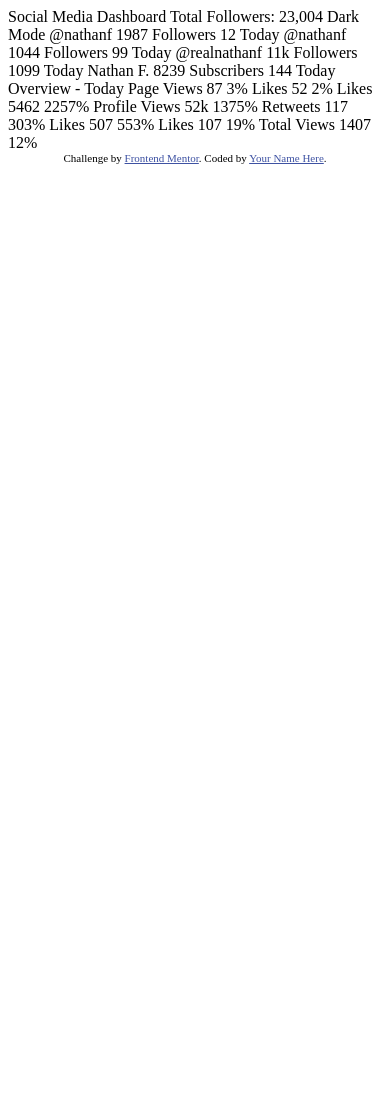
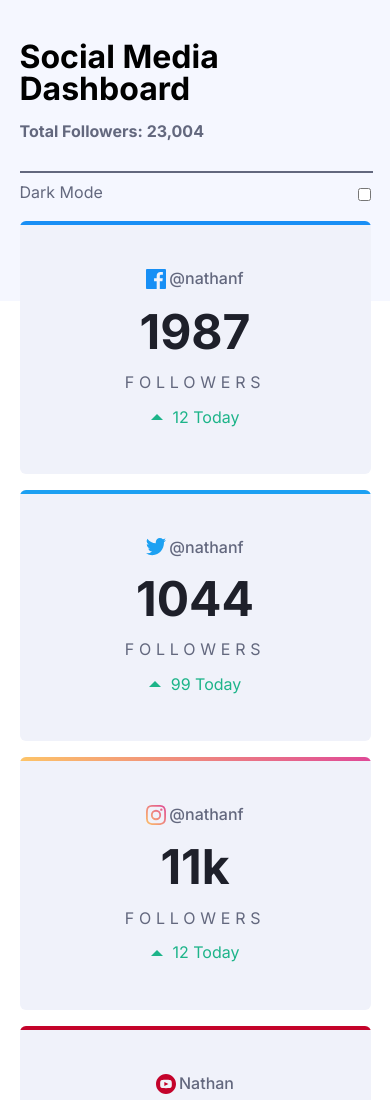
Before and after one commit to dacitto/social-media-dashboard-with-theme-switcher, a plain HTML site: page index.html in a window 390 px wide. Shown: the top 1100 px of the page. Before the commit the page ends 844 px from the top, so only its background shows below. Drawn offline with Linux system fonts and the light colour scheme.

Commit message:
grid and colors for light theme (mobile)

```diff
--- /dev/null
+++ b/css/style.scss
@@ -0,0 +1,301 @@
+
+/*## Layout
+
+The designs were created to the following widths:
+
+- Mobile: 375px
+- Desktop: 1440px
+
+## Colors
+
+
+- Lime Green: hsl(163, 72%, 41%)
+- Bright Red: hsl(356, 69%, 56%)
+
+- Facebook: hsl(208, 92%, 53%)
+- Twitter: hsl(203, 89%, 53%)
+- Instagram: linear gradient hsl(37, 97%, 70%) to hsl(329, 70%, 58%)
+- YouTube: hsl(348, 97%, 39%)
+
+#### Dark Theme
+
+- Toggle: linear gradient hsl(210, 78%, 56%) to hsl(146, 68%, 55%)
+
+#### Light Theme
+
+- Toggle: hsl(230, 22%, 74%)
+
+### Neutral
+
+#### Dark Theme
+
+- Very Dark Blue (BG): hsl(230, 17%, 14%)
+- Very Dark Blue (Top BG Pattern): hsl(232, 19%, 15%)
+- Dark Desaturated Blue (Card BG): hsl(228, 28%, 20%)
+- Desaturated Blue (Text): hsl(228, 34%, 66%)
+- White (Text): hsl(0, 0%, 100%)
+
+
+## Typography
+
+### Body Copy
+
+- Font size (Overview Card Headings): 14px
+
+### Font
+
+- Family: [Inter](https://fonts.google.com/specimen/Inter)
+- Weights: 400, 700
+#### Light Theme
+
+- White (BG): hsl(0, 0%, 100%)
+- Very Pale Blue (Top BG Pattern): hsl(225, 100%, 98%)
+- Light Grayish Blue (Card BG): hsl(227, 47%, 96%)
+- Dark Grayish Blue (Text): hsl(228, 12%, 44%)
+- Very Dark Blue (Text): hsl(230, 17%, 14%)
+*/
+//=========
+// Colors
+//=========
+// Primary
+$LimeGreen: hsl(163, 72%, 41%);
+$BrightRed: hsl(356, 69%, 56%);
+
+// light theme
+$White: hsl(0, 0%, 100%);
+$Very-Pale-Blue : hsl(225, 100%, 98%); //(Top BG Pattern)
+$Light-Grayish-Blue : hsl(227, 47%, 96%); //(Card BG)
+$Dark-Grayish-Blue : hsl(228, 12%, 44%); //(text)
+$Very-Dark-Blue : hsl(230, 17%, 14%);//(text)
+
+$container-max-with:1300px;
+
+$triangle-size:0.4em;
+
+
+//top box line colors
+$Facebook: hsl(208, 92%, 53%);
+$Twitter: hsl(203, 89%, 53%);
+$Instagram: linear-gradient(0.25turn, hsl(37, 97%, 70%) 0%, hsl(329, 70%, 58%) 100%);
+$YouTube: hsl(348, 97%, 39%);
+
+@import url('https://fonts.googleapis.com/css2?family=Inter:wght@300;400;500;600;700&display=swap');
+body{
+    font-family: 'Inter', sans-serif;
+
+}
+header{
+    background-color: $Very-Pale-Blue;
+    padding-bottom: 100px;
+    padding-top: 20px;
+    margin-bottom: 20px;
+    .text{
+        align-items: left;
+        justify-self: left;
+        align-content: left;
+        align-self: left;
+    }
+    h1{
+        line-height: 1;
+    }
+    h4 ,span{
+        color: $Dark-Grayish-Blue;
+
+    }
+    hr{
+        width: 100%;
+        border: 1px solid $Dark-Grayish-Blue;
+        height: 0;
+        margin: 15px 0;
+    }
+    .dark-mode-toggle{
+        display: flex;
+        width: 100%;
+        justify-content: space-between;
+        align-content: center;
+    }
+    .container{
+        display: flex;
+        flex-direction: column;
+        justify-content: space-between;
+        line-height: 0.5;
+
+    }
+}
+
+.container{
+    padding: 0 5px;
+    margin: 0 auto;
+    width: 90%;
+    //max-width: $container-max-with;
+
+}
+main{
+    position: relative;
+    width:100vw;
+    top: -100px;
+    .grid{
+        display: grid;
+        grid-template-columns: repeat(4,1fr);
+        grid-gap: 1em;
+
+        .box{
+            grid-column: 1/-1;
+            overflow: hidden;
+            border-radius: 6px;
+            color: $Very-Dark-Blue;
+            display: flex;
+            flex-direction: column;
+            align-items: center;
+            background-color: $Light-Grayish-Blue;
+            padding: 3rem 0;
+            position: relative;
+            border-image: linear-gradient hsl(37, 97%, 70%) to hsl(329, 70%, 58%);
+            &:hover{
+                cursor: pointer;
+                background-color: #e1e3f0 ;
+                transition: 0.1s all ease-in-out;
+            }
+            &::after{
+                top: 0px;
+                display: block;
+                content: "";
+                width: 100%;
+                height: 4px;
+                position: absolute;
+            }
+            &.facebook::after{background-color: $Facebook;}
+            &.twitter::after{background-color: $Twitter;}
+            &.instagram::after{background:$Instagram ;}
+            &.youtube::after{background-color: $YouTube;}
+            div{
+                display: flex;
+                gap: 3px;
+                color: $Dark-Grayish-Blue;
+                font-weight: 500;
+            }
+            h1{
+                font-size: 3rem;
+                margin: 0.3em;
+            }
+            .followers{
+                letter-spacing: 0.3em;
+                text-transform: uppercase;
+                margin-bottom: 1em;
+                color: $Dark-Grayish-Blue;
+            }
+            .today{
+                display: flex;
+                align-items: center;
+                gap: 10px;
+                &.up{
+                    color: $LimeGreen;
+                    &::before{
+                        display: inline-block;
+                        content: "";
+                        border-bottom: $triangle-size solid $LimeGreen;
+                        width: 0;
+                        height: 0;
+                        border-left: $triangle-size solid transparent;
+                        border-right: $triangle-size solid transparent;
+                        border-top: none;
+
+
+
+                    }
+                }
+                &.down{
+                    color: $BrightRed;
+                    &::before{
+                        display: inline-block;
+                        content: "";
+                        border-top: $triangle-size solid $BrightRed;
+                        width: 0;
+                        height: 0;
+                        border-left: $triangle-size solid transparent;
+                        border-right: $triangle-size solid transparent;
+                        border-bottom: none;
+
+
+
+                    }
+                }
+            }
+
+        }
+    }
+
+    .overview-h{
+        grid-column: 1/-1;
+    }
+    .overview-box{
+        grid-column: 1/-1;
+        background-color: $Light-Grayish-Blue;
+        padding:10px;
+        display: grid;
+        grid-template-columns: 1fr 1fr;
+        align-items: center;
+        color: $Very-Dark-Blue;
+        gap: 1em;
+        padding: 1.5em;
+        border-radius: 5px;
+        &:hover{
+            cursor: pointer;
+            background-color: #e1e3f0;
+        }
+        .title{
+            color: $Dark-Grayish-Blue;
+            font-weight: 500;
+        }
+        *{
+            margin: 0;
+        }
+        .percentage,.icon{
+            justify-self: right;
+        }
+        .percentage{
+            display: flex;
+            align-items: center;
+            gap: 10px;
+            &.up{
+                color: $LimeGreen;
+                &::before{
+                    display: inline-block;
+                    content: "";
+                    border-bottom: $triangle-size solid $LimeGreen;
+                    width: 0;
+                    height: 0;
+                    border-left: $triangle-size solid transparent;
+                    border-right: $triangle-size solid transparent;
+                    border-top: none;
+
+
+
+                }
+            }
+            &.down{
+                color: $BrightRed;
+                &::before{
+                    display: inline-block;
+                    content: "";
+                    border-top: $triangle-size solid $BrightRed;
+                    width: 0;
+                    height: 0;
+                    border-left: $triangle-size solid transparent;
+                    border-right: $triangle-size solid transparent;
+                    border-bottom: none;
+
+
+
+                }
+            }
+        }
+
+        h3{
+            font-size: 1.5rem;
+        }
+    }
+
+
+
+}
--- a/index.html
+++ b/index.html
@@ -9,6 +9,8 @@
   <title>Frontend Mentor | [Challenge Name Here]</title>
 
   <!-- Feel free to remove these styles or customise in your own stylesheet 👍 -->
+  <link rel="stylesheet" href="css/normalize.css">
+  <link rel="stylesheet" href="css/style.css">
   <style>
     .attribution { font-size: 11px; text-align: center; }
     .attribution a { color: hsl(228, 45%, 44%); }
@@ -16,68 +18,130 @@
 </head>
 <body>
 
-  Social Media Dashboard
-  Total Followers: 23,004
+<header>
+<div class="container">
 
-  Dark Mode
+  <div class="text">
+    <h1>Social Media Dashboard</h1>
+    <h4>Total Followers: 23,004</h4>
+  </div>
+  <hr>
+  <span class="dark-mode-toggle">
+    Dark Mode
+    <input type="checkbox" class="toggle-button">
+  </span>
+</div>
+
+</header>
+
+<main>
+  <div class="container grid">
 
 
+    <div class="box facebook">
+      <div>
+        <img src="images/icon-facebook.svg">@nathanf
+      </div>
+      <h1>1987</h1>
+      <span class="followers">Followers</span>
+      <span class="today up">
+        12 Today
+      </span>
+    </div>
 
-  @nathanf
-  1987
-  Followers
-  12 Today
+    <div class="box twitter">
+      <div>
+        <img src="images/icon-twitter.svg">@nathanf
+      </div>
+      <h1>1044</h1>
+      <span class="followers">Followers</span>
+      <span class="today up">
+        99 Today
+      </span>
+    </div>
 
-  @nathanf
-  1044
-  Followers
-  99 Today
+    <div class="box instagram">
+      <div>
+        <img src="images/icon-instagram.svg">@nathanf
+      </div>
+      <h1>11k</h1>
+      <span class="followers">Followers</span>
+      <span class="today up">
+        12 Today
+      </span>
+    </div>
 
-  @realnathanf
-  11k
-  Followers
-  1099 Today
+    <div class="box youtube">
+      <div>
+        <img src="images/icon-youtube.svg">Nathan
+      </div>
+      <h1>8239</h1>
+      <span class="followers">Subscribers</span>
+      <span class="today down">
+        144 Today
+      </span>
+    </div>
 
-  Nathan F.
-  8239
-  Subscribers
-  144 Today
+    <h1 class="overview-h">Overview - Today</h1>
+    <div class="overview-box">
+      <span class="title">Page Views</span>
+      <img src="images/icon-facebook.svg" class="icon" alt="facebok logo">
+      <h3>87</h3>
+      <span class="percentage up">3%</span>
+    </div>
 
+    <div class="overview-box">
+      <span class="title">Likes</span>
+      <img src="images/icon-facebook.svg" class="icon" alt="facebok logo">
+      <h3>52</h3>
+      <span class="percentage down">2%</span>
+    </div>
 
+    <div class="overview-box">
+      <span class="title">Likes</span>
+      <img src="images/icon-instagram.svg" class="icon" alt="instagram logo">
+      <h3>5462</h3>
+      <span class="percentage up">2257%</span>
+    </div>
 
-  Overview - Today
+    <div class="overview-box">
+      <span class="title">Page Views</span>
+      <img src="images/icon-instagram.svg" class="icon" alt="instagram logo">
+      <h3>52k</h3>
+      <span class="percentage up">1375%</span>
+    </div>
 
-  Page Views
-  87
-  3%
+    <div class="overview-box">
+      <span class="title">Retweets</span>
+      <img src="images/icon-twitter.svg" class="icon" alt="twitter logo">
+      <h3>117</h3>
+      <span class="percentage up">303%</span>
+    </div>
 
-  Likes
-  52
-  2%
+    <div class="overview-box">
+      <span class="title">Likes</span>
+      <img src="images/icon-twitter.svg" class="icon" alt="twitter logo">
+      <h3>507</h3>
+      <span class="percentage up">553%</span>
+    </div>
 
-  Likes
-  5462
-  2257%
+    <div class="overview-box">
+      <span class="title">Likes</span>
+      <img src="images/icon-youtube.svg" class="icon" alt="youtube logo">
+      <h3>107</h3>
+      <span class="percentage down">19%</span>
+    </div>
 
-  Profile Views
-  52k
-  1375%
+    <div class="overview-box">
+      <span class="title">Total Views</span>
+      <img src="images/icon-youtube.svg" class="icon" alt="youtube logo">
+      <h3>1402</h3>
+      <span class="percentage down">12%</span>
+    </div>
 
-  Retweets
-  117
-  303%
+  </div>
+</main>
 
-  Likes
-  507
-  553%
-
-  Likes
-  107
-  19%
-
-  Total Views
-  1407
-  12%
 
   <div class="attribution">
     Challenge by <a href="https://www.frontendmentor.io?ref=challenge" target="_blank">Frontend Mentor</a>.
```
Also changed, not shown: css/normalize.css (added), css/style.css (added), 1 other file.
